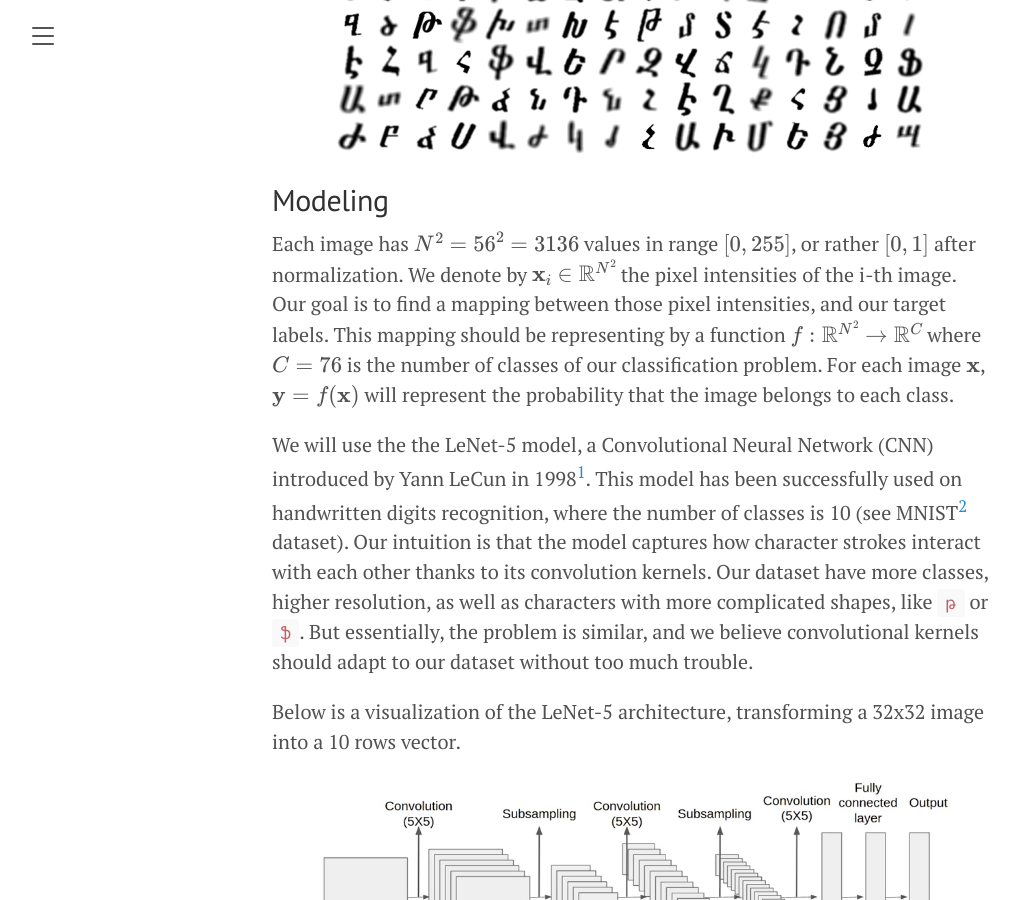
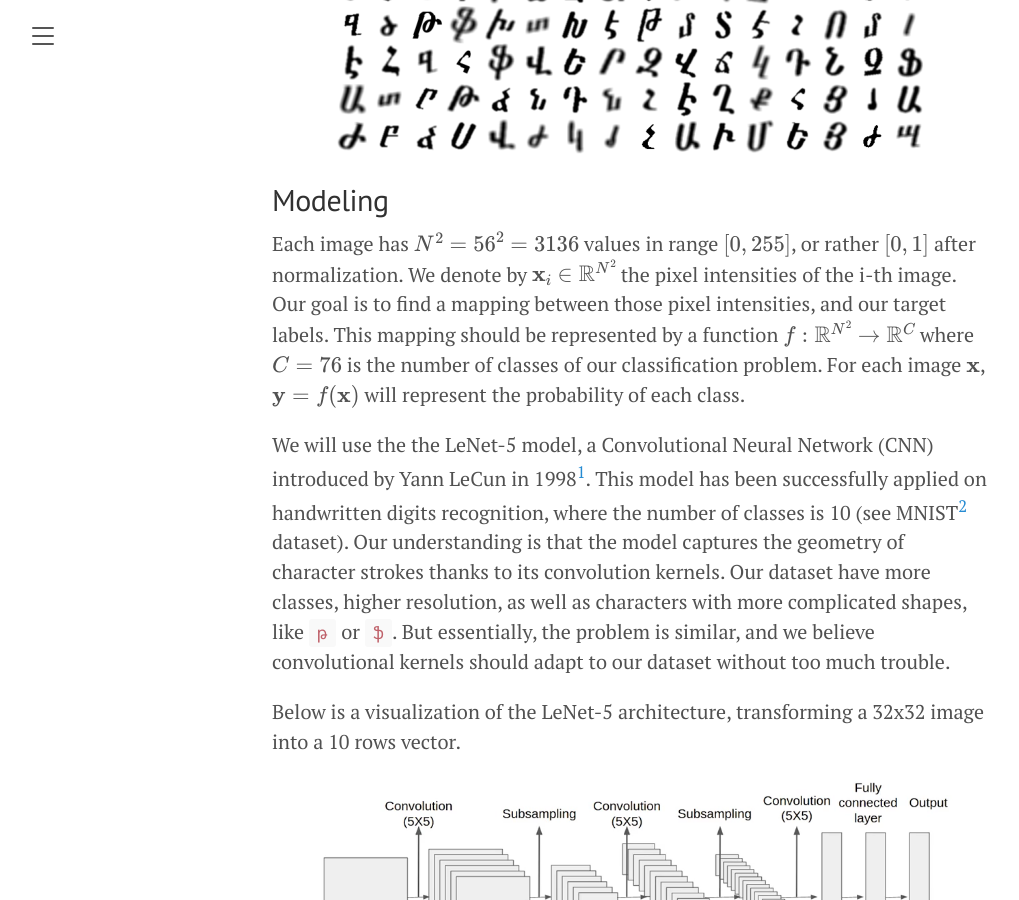
Before and after one commit to v4nn4/v4nn4.github.io, a Jekyll site: the page built from _posts/2023-10-16-training-convets-on-armenian-script.md, in a window 1280 px wide and 900 px high, scrolled down 3651 px. Shown: the whole window, without its empty margins (8-1027 px from the left). Built offline with Jekyll 4.4.1, drawn with Linux system fonts in a browser that asks for light colours; formulas are drawn with MathJax 3.

Commit message:
Fix grammar

```diff
--- a/_posts/2023-10-16-training-convets-on-armenian-script.md
+++ b/_posts/2023-10-16-training-convets-on-armenian-script.md
@@ -72,9 +72,9 @@ Here are 4 batches of the training set :
 
 ## Modeling
 
-Each image has $$N^2 = 56^2 = 3136$$ values in range $$[0, 255]$$, or rather $$[0, 1]$$ after normalization. We denote by $$\textbf{x}_i \in \mathbb{R}^{N^2}$$ the pixel intensities of the i-th image. Our goal is to find a mapping between those pixel intensities, and our target labels. This mapping should be representing by a function  $$f : \mathbb{R}^{N^2} \rightarrow \mathbb{R}^{C}$$ where $$C = 76$$ is the number of classes of our classification problem. For each image $$\textbf{x}$$, $$\textbf{y}=f(\textbf{x})$$ will represent the probability that the image belongs to each class.
+Each image has $$N^2 = 56^2 = 3136$$ values in range $$[0, 255]$$, or rather $$[0, 1]$$ after normalization. We denote by $$\textbf{x}_i \in \mathbb{R}^{N^2}$$ the pixel intensities of the i-th image. Our goal is to find a mapping between those pixel intensities, and our target labels. This mapping should be represented by a function  $$f : \mathbb{R}^{N^2} \rightarrow \mathbb{R}^{C}$$ where $$C = 76$$ is the number of classes of our classification problem. For each image $$\textbf{x}$$, $$\textbf{y}=f(\textbf{x})$$ will represent the probability of each class.
 
-We will use the the LeNet-5 model, a Convolutional Neural Network (CNN) introduced by Yann LeCun in 1998[^1]. This model has been successfully used on handwritten digits recognition, where the number of classes is 10 (see MNIST[^2] dataset). Our intuition is that the model captures how character strokes interact with each other thanks to its convolution kernels. Our dataset have more classes, higher resolution, as well as characters with more complicated shapes, like `թ` or `ֆ`. But essentially, the problem is similar, and we believe convolutional kernels should adapt to our dataset without too much trouble.
+We will use the the LeNet-5 model, a Convolutional Neural Network (CNN) introduced by Yann LeCun in 1998[^1]. This model has been successfully applied on handwritten digits recognition, where the number of classes is 10 (see MNIST[^2] dataset). Our understanding is that the model captures the geometry of character strokes thanks to its convolution kernels. Our dataset have more classes, higher resolution, as well as characters with more complicated shapes, like `թ` or `ֆ`. But essentially, the problem is similar, and we believe convolutional kernels should adapt to our dataset without too much trouble.
 
 Below is a visualization of the LeNet-5 architecture, transforming a 32x32 image into a 10 rows vector.
 
```
